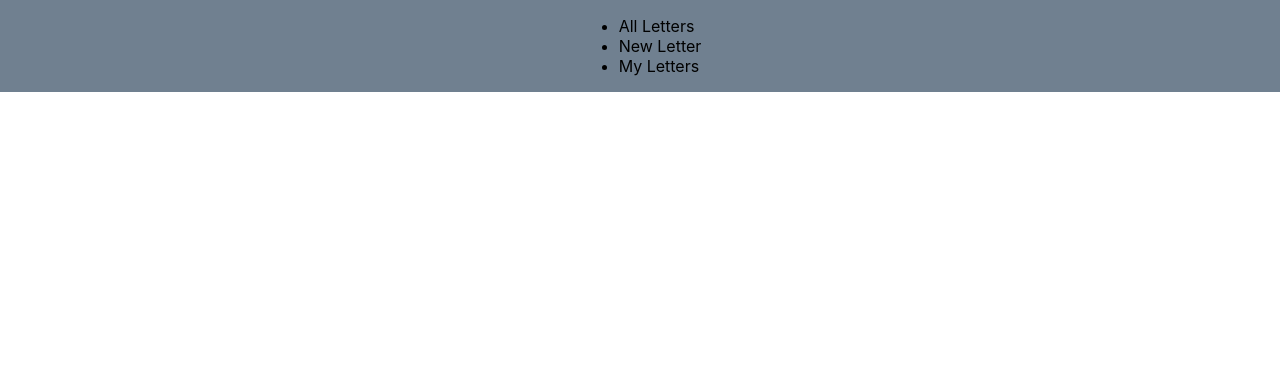
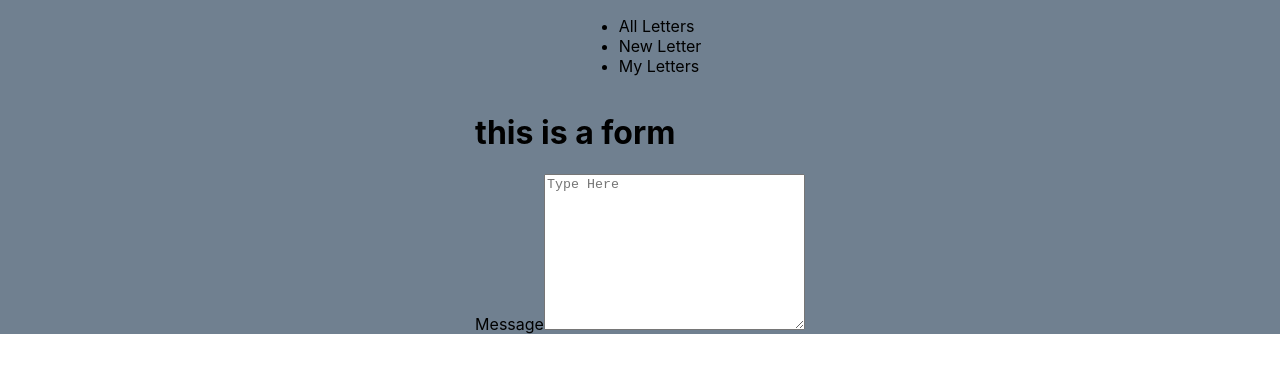
Before and after one commit to JohnBorges52/paper-airplanes, a React (Create React App) app in the folder client/: page /letters/new in a window 1280 px wide. Shown: the top 372 px of the page. Built offline with nearby package versions, Linux system fonts and the light colour scheme; the HTML template or start-up script is replaced by a standard one.

Commit message:
Add form component

```diff
--- a/client/src/App.js
+++ b/client/src/App.js
@@ -3,6 +3,7 @@ import { Route, Link, Routes, useNavigate } from "react-router-dom";
 import "./App.css";
 import "./styles/letterItem.scss";
 import { Navbar } from "./components/Navbar";
+import { Form } from "./components/Form";
 
 import { LetterList } from "./components/LetterList";
 
@@ -26,6 +27,7 @@ function App() {
           }
         />
         <Route path="/letters" element={<LetterList />} />
+        <Route path="/letters/new" element={<Form/>} />
       </Routes>
     </div>
   );
--- /dev/null
+++ b/client/src/components/Form.jsx
@@ -0,0 +1,12 @@
+import React from "react"
+export const Form = () => {
+  return (
+    <div>
+      <h1>this is a form</h1>
+      <form>
+        <label>Message</label>
+        <textarea name="message" id="message-id" cols="30" rows="10" placeholder="Type Here"></textarea>
+      </form>
+    </div>
+  )
+}
```
